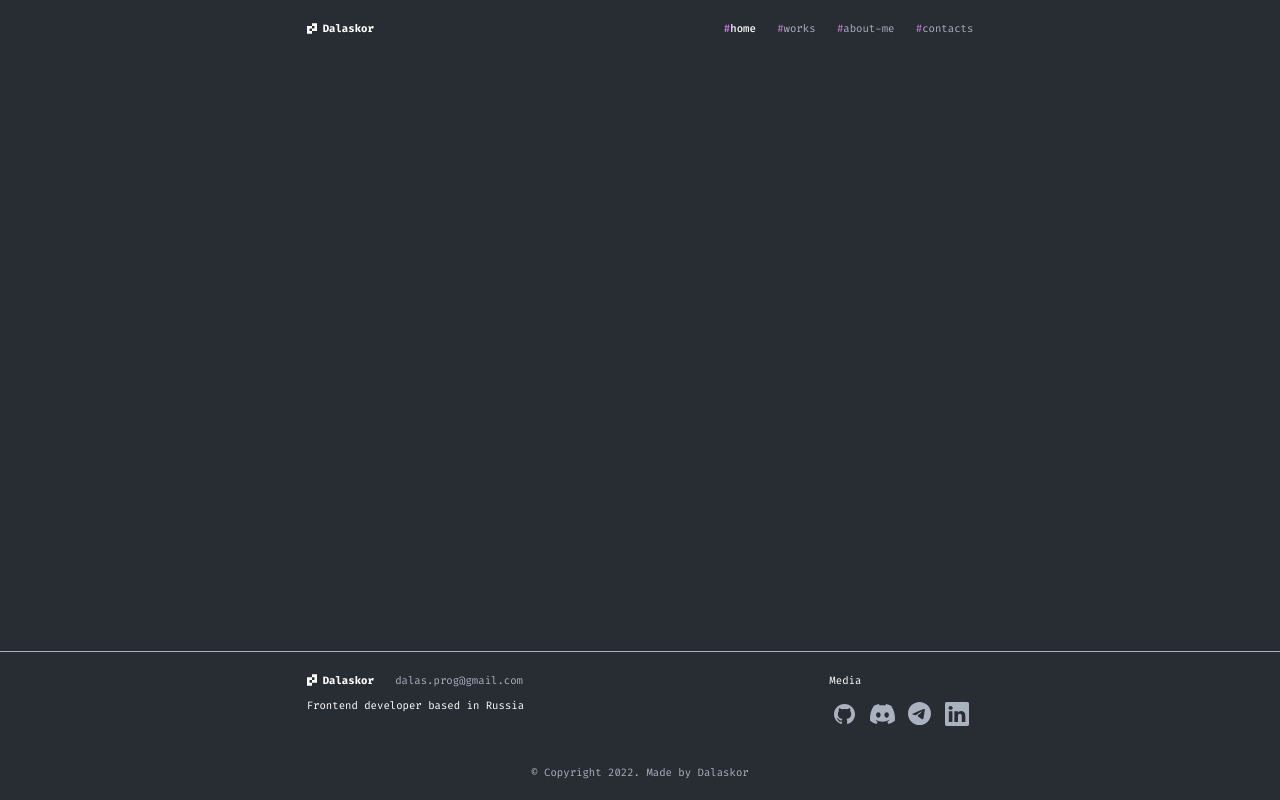
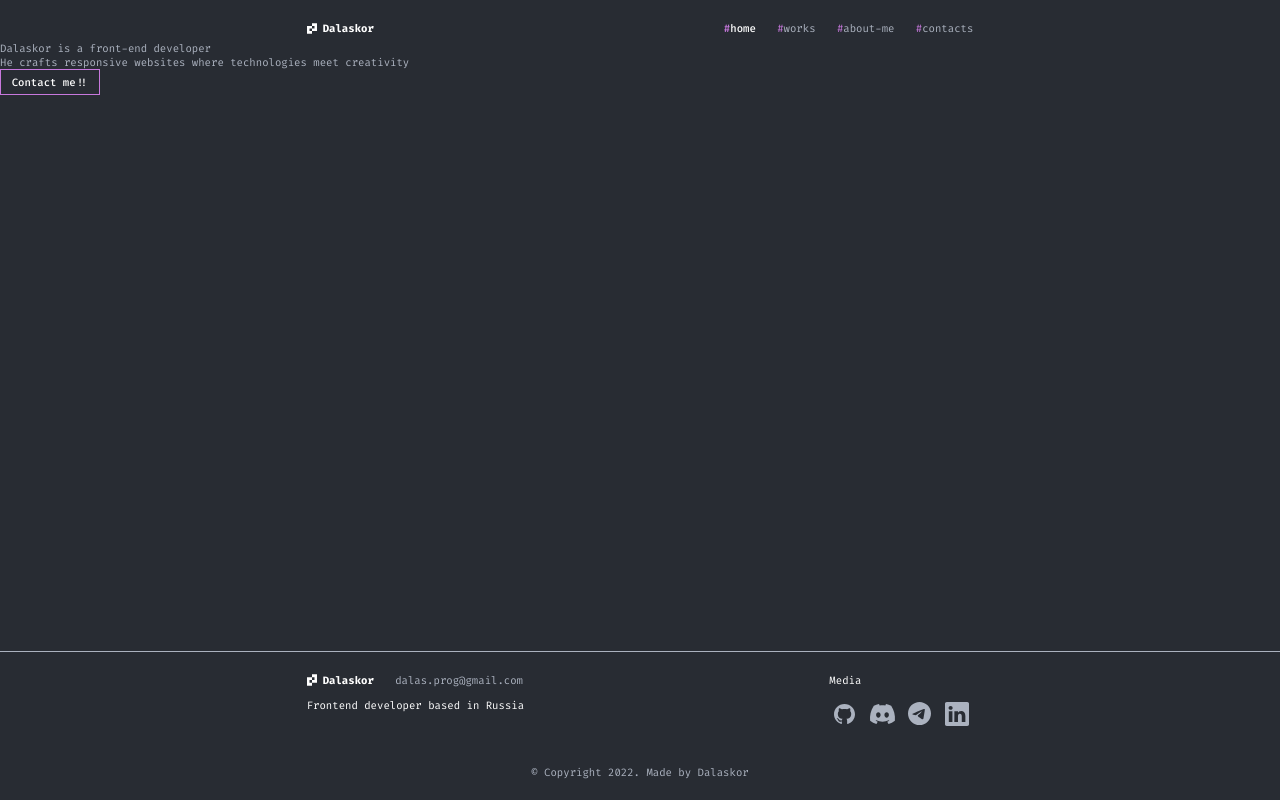
Before and after one commit to Dalaskor/react-portfolio, a React (Create React App) app: page / in a window 1280 px wide. Built offline with nearby package versions, Linux system fonts and the light colour scheme.

Commit message:
Add component Primary Button

```diff
--- /dev/null
+++ b/src/components/Hero/Hero.tsx
@@ -0,0 +1,23 @@
+import React from 'react';
+import style from './Hero.module.scss';
+import {PrimBtn} from "../UI/PrimBtn";
+
+export const Hero = () => {
+    return (
+        <div className={"style.hero"}>
+            <div className={"style.hero__left"}>
+                <h1 className={style.hero__title}>
+                    Dalaskor is a <span>front-end developer</span>
+                </h1>
+                <p className={style.hero__description}>
+                    He crafts responsive websites where technologies meet creativity
+                </p>
+                <PrimBtn
+                    btnText={'Contact me!!'}
+                    onClick={() => (console.log('Click!'))}
+                />
+            </div>
+            <div className={"style.hero__right"}></div>
+        </div>
+    )
+}
--- /dev/null
+++ b/src/components/UI/PrimBtn.tsx
@@ -0,0 +1,15 @@
+import React from 'react';
+import style from './UI.module.scss';
+
+interface PrimBtnProps {
+    btnText: String,
+    onClick: () => void,
+}
+
+export const PrimBtn = ({btnText, onClick}: PrimBtnProps) => {
+    return (
+        <button className={style.primBtn} onClick={onClick}>
+            {btnText}
+        </button>
+    )
+}
--- /dev/null
+++ b/src/components/UI/UI.module.scss
@@ -0,0 +1,13 @@
+.primBtn {
+  border: 1px solid #C778DD;
+  padding: 0.8rem 1.6rem;
+  font-weight: 500;
+  font-size: 1.6rem;
+  line-height: 2.1rem;
+  color: #FFFFFF;
+  transition: all 0.3s ease-in;
+
+  &:hover {
+    background: rgba(199, 120, 221, 0.2);
+  }
+}
--- a/src/pages/MainPage/MainPage.tsx
+++ b/src/pages/MainPage/MainPage.tsx
@@ -1,7 +1,10 @@
 import React from 'react';
+import {Hero} from "../../components/Hero/Hero";
 
 export const MainPage = () => {
     return (
-        <div></div>
+        <>
+            <Hero/>
+        </>
     )
 }
```
Also changed, not shown: src/components/Hero/Hero.module.scss (added).
